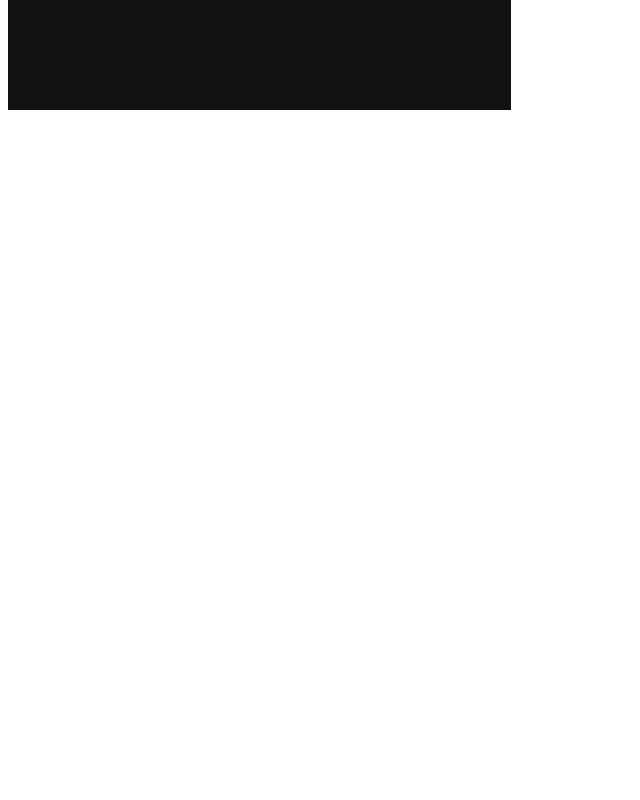
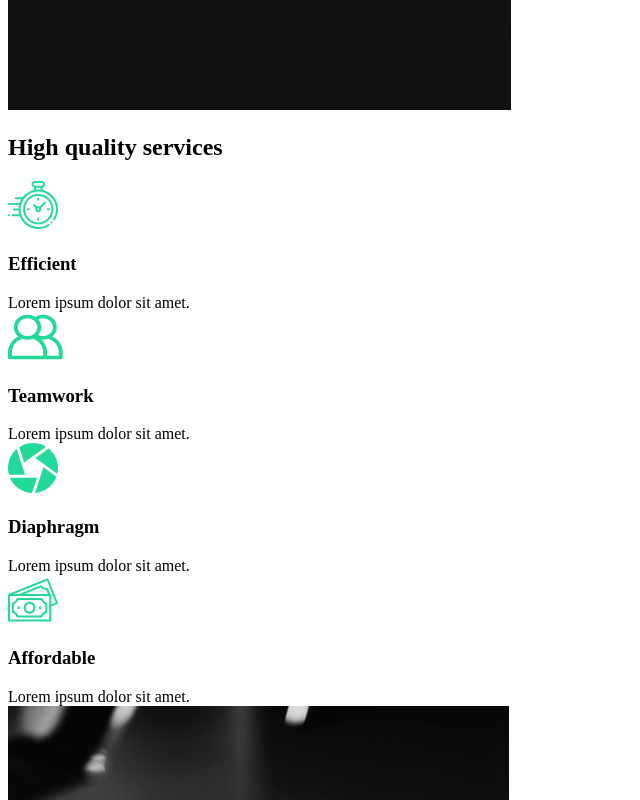
Before and after one commit to Chirag4904/react-portfolio-project, a React (Create React App) app: page / in a window 1280 px wide. Shown: the part 860-1660 px from the top of the page, without its empty margins (0-640 px from the left). Before the commit the page ends 982 px from the top, so only its background shows below. Built offline with nearby package versions, Linux system fonts and the light colour scheme.

Commit message:
Service section structured

```diff
--- /dev/null
+++ b/src/components/ServicesSection.js
@@ -0,0 +1,53 @@
+import React from "react";
+import clock from "../img/clock.svg";
+import diaphragm from "../img/diaphragm.svg";
+import money from "../img/money.svg";
+import teamwork from "../img/teamwork.svg";
+import home2 from "../img/home2.png";
+
+const ServicesSection = () => {
+	return (
+		<div className="services">
+			<div className="description">
+				<h2>
+					High <span>quality</span> services
+				</h2>
+				<div className="cards">
+					<div className="card">
+						<div className="icon">
+							<img src={clock} alt="" />
+							<h3>Efficient</h3>
+						</div>
+						Lorem ipsum dolor sit amet.
+					</div>
+					<div className="card">
+						<div className="icon">
+							<img src={teamwork} alt="" />
+							<h3>Teamwork</h3>
+						</div>
+						Lorem ipsum dolor sit amet.
+					</div>
+					<div className="card">
+						<div className="icon">
+							<img src={diaphragm} alt="" />
+							<h3>Diaphragm</h3>
+						</div>
+						Lorem ipsum dolor sit amet.
+					</div>
+					<div className="card">
+						<div className="icon">
+							<img src={money} alt="" />
+							<h3>Affordable</h3>
+						</div>
+						Lorem ipsum dolor sit amet.
+					</div>
+				</div>
+			</div>
+			<div className="image">
+				<img src={home2} alt="" />
+			</div>
+		</div>
+	);
+};
+
+export default ServicesSection;
--- a/src/pages/AboutUs.js
+++ b/src/pages/AboutUs.js
@@ -1,6 +1,12 @@
 import React from "react";
 import AboutSection from "../components/AboutSection";
+import ServicesSection from "../components/ServicesSection";
 const AboutUs = () => {
-	return <AboutSection />;
+	return (
+		<>
+			<AboutSection />
+			<ServicesSection />
+		</>
+	);
 };
 export default AboutUs;
```
